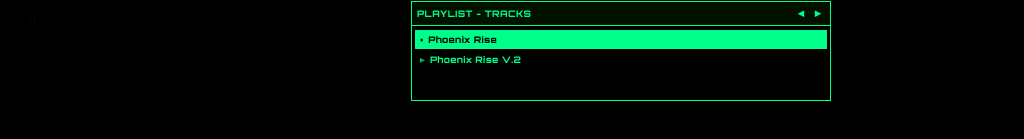
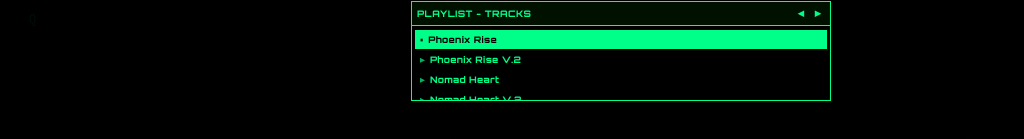
Before and after one commit to bolae700/RetroSynth, a plain HTML site: page index.html in a window 1280 px wide. Shown: the part 469-608 px from the top of the page, without its empty margins (19-1043 px from the left). Drawn offline with Linux system fonts and the light colour scheme.

Commit message:
Update index.html

```diff
--- a/index.html
+++ b/index.html
@@ -1691,6 +1691,9 @@ function setupAudioSystem() {
 const tracks = [
   { url: "https://audio.jukehost.co.uk/PfKhsur2uiLt7EQxCUvi5ua4L9mvdSMZ", title: "Phoenix Rise" },
   { url: "https://audio.jukehost.co.uk/G7zG42txvFkuCgnHniwgLUr5Ew1KkRoZ", title: "Phoenix Rise V.2" },
+  { url: "https://audio.jukehost.co.uk/PfKhsur2uiLt7EQxCUvi5ua4L9mvdSMZ", title: "Nomad Heart" },
+  { url: "https://audio.jukehost.co.uk/NA2L6tnU8motxKNbwemTTSLU8zY5JcIJ", title: "Nomad Heart V.2" },
+
 ];
 
 function initializePlaylist() {
```
